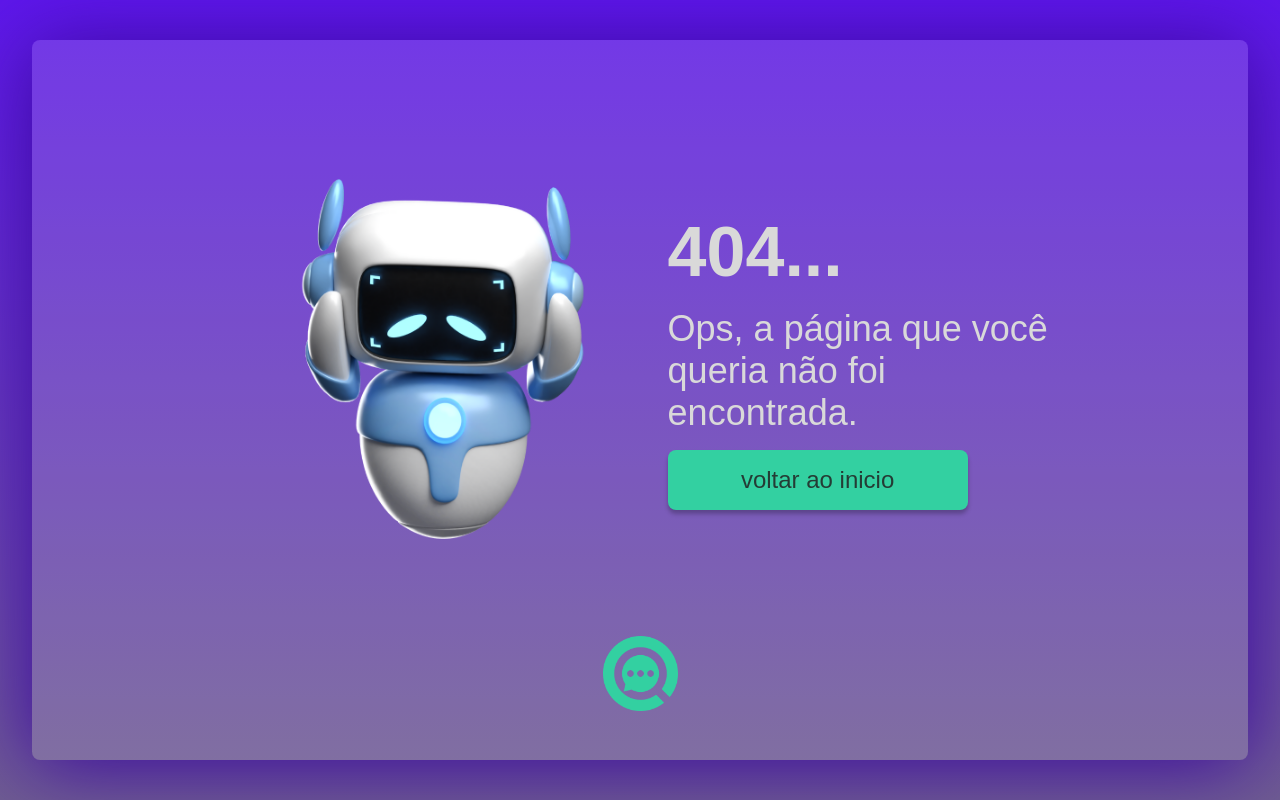
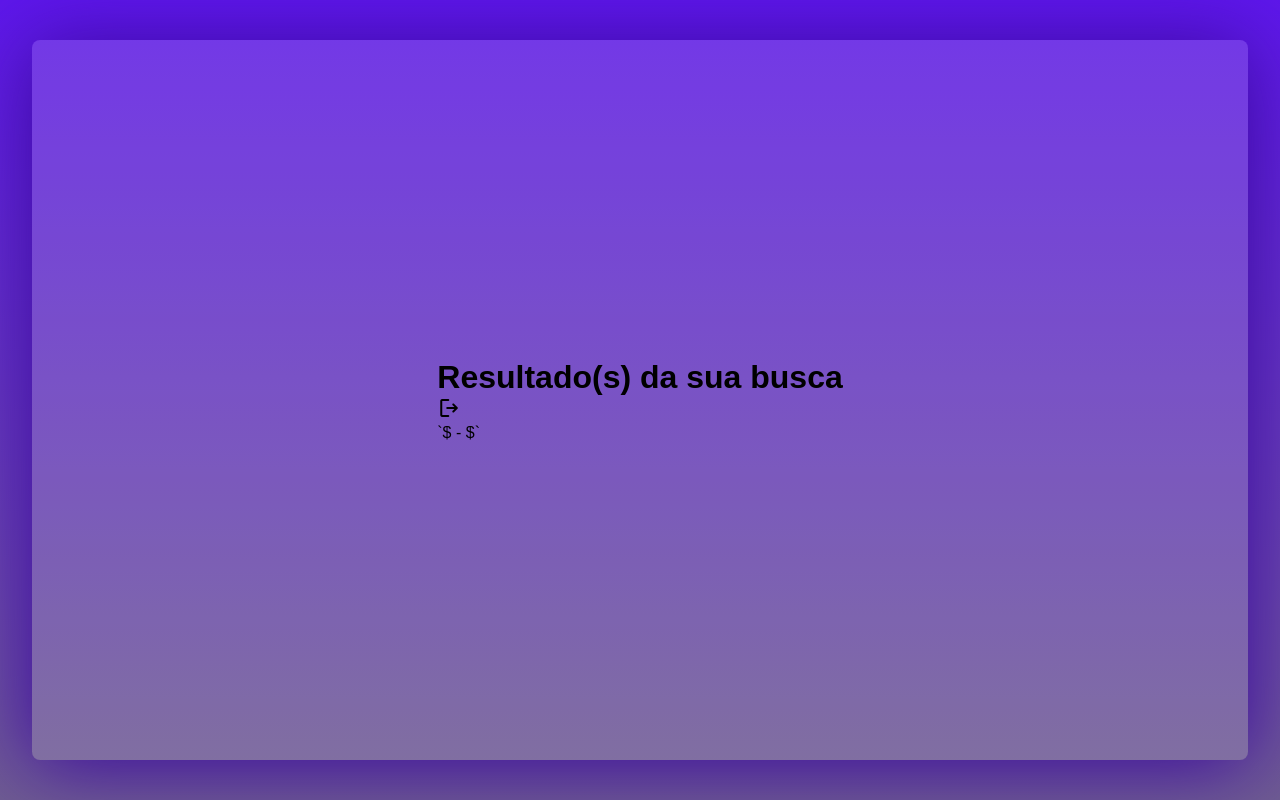
Before and after one commit to MarcosPaulo62/VemSearch, a React (Create React App) app: page /resultado-busca/1 in a window 1280 px wide. Before the commit this address had no page. Built offline with nearby package versions, Linux system fonts and the light colour scheme; sample sign-in values are in the browser's storage; a web font is replaced by a local one.

Commit message:
busca por nome feita

```diff
--- a/src/Routes.tsx
+++ b/src/Routes.tsx
@@ -19,7 +19,7 @@ export function RoutesVemSearch() {
                 <Route path="*" element={<NotFound/>}/>
                 <Route element={<RotaPrivada />}>
                     <Route path="/area-logada" element={<AreaLogada/>}/>
-                    <Route path="/resultado-busca" element={<ResultadoBusca/>}/>
+                <Route path="/resultado-busca/:name" element={<ResultadoBusca/>}/>
                 </Route>
             </Routes>
         </BrowserRouter>
--- a/src/components/CardResultados/CardResultados.tsx
+++ b/src/components/CardResultados/CardResultados.tsx
@@ -1,9 +1,18 @@
 import { ContainerCardResultados } from "./style";
 
-export function CardResultados(){
-    return(
+interface APICard{
+    nome: string;
+    logradouro: string;
+    cidade: string;
+    estado: string;
+}
+
+export function CardResultados({nome, logradouro, cidade, estado}: APICard) {
+    return (
         <ContainerCardResultados>
-
+            <h2>{nome}</h2>
+            <p>{logradouro}</p>
+            <p>`${cidade} - ${estado}`</p>
         </ContainerCardResultados>
     )
 }
--- a/src/components/CardResultados/style.ts
+++ b/src/components/CardResultados/style.ts
@@ -4,3 +4,9 @@ export const ContainerCardResultados = styled.div`
     display: flex;
     display: column;
 `
+
+export const UFEstado = styled.div`
+    display: flex;
+    flex-direction: row;
+
+`
--- a/src/pages/AreaLogada/AreaLogada.tsx
+++ b/src/pages/AreaLogada/AreaLogada.tsx
@@ -1,14 +1,31 @@
 import { CardBackground } from "../../components/CardBackground/CardBackground";
-import { Link } from 'react-router-dom';
+import { Link, useNavigate } from 'react-router-dom';
 import { SobreContainer, SobreDivCabecalho, SobreFooter, SobreSearch, SobreTextPrincipal } from "./styles";
 import { Button } from "../../components/Button/Button";
 import footerImage from "../../assets/footerImage.png"
+import { set, useForm } from 'react-hook-form';
+import { useState } from 'react';
+import { IFormNome } from "../../utils/interface";
+
 
 
 export function AreaLogada() {
+
+    const { register, handleSubmit, reset, formState: { errors } } = useForm<IFormNome>();
+    const navigate = useNavigate();
+
+
+
+    const onSubmit = (data: IFormNome) => {
+        navigate(`/resultado-busca/${data.nome}`)
+        console.log(data);
+        reset();
+    };
+
+
     const userLogado = localStorage.getItem("userLogado");
 
-    function logout(){
+    function logout() {
         localStorage.removeItem("userLogado");
         localStorage.removeItem("token");
     }
@@ -26,8 +43,16 @@ export function AreaLogada() {
                     </Link>
                 </SobreDivCabecalho>
                 <SobreSearch>
-                    <input placeholder="busque por um nome ou estado" type="text" />
-                    <Button width={"74px"} color={""} border={"none"} backgroundColor={"var(--brand-2)"} ><span className="material-symbols-rounded">search</span></Button>
+
+
+
+                    <form onSubmit={handleSubmit(onSubmit)}>
+                        <input placeholder="busque por um nome ou estado" type="text" {...register("nome")} required />
+                        <Button width={"74px"} color={""} border={"none"} backgroundColor={"var(--brand-2)"} ><span className="material-symbols-rounded">search</span></Button>
+                    </form>
+
+
+
                 </SobreSearch>
                 <SobreFooter>
                     <Link to={"/"}>
--- a/src/pages/AreaLogada/styles.ts
+++ b/src/pages/AreaLogada/styles.ts
@@ -42,8 +42,13 @@ export const SobreSearch = styled.div`
     flex-direction: row;
     gap: 5px;
 
+    form{
+        display: flex;
+        gap: 10px;
+    }
+
     input{
-        width: 500px;
+        width: 450px;
         border-radius: 8px;
         padding: 15px;
         border: none;
--- a/src/pages/NotFound/NotFound.tsx
+++ b/src/pages/NotFound/NotFound.tsx
@@ -1,6 +1,6 @@
 import { CardBackground } from "../../components/CardBackground/CardBackground";
 import { Link } from 'react-router-dom';
-import { SobreBody, SobreContainer, SobreFooter } from "./style";
+import { BtnNav, SobreBody, SobreContainer, SobreFooter } from "./style";
 import { Button } from "../../components/Button/Button";
 import footerImage from "../../assets/footerImage.png"
 import robo from '../../assets/robô-not-found.png';
@@ -16,11 +16,20 @@ export function NotFound() {
                     <div className="mensagem">
                         <h1>404...</h1>
                         <p>Ops, a página que você queria não foi encontrada.</p>
-                        <Link to='/'>
-                            <Button backgroundColor="var(--brand-2)" color="var(--black-85)" border="none" width="300px">
-                                voltar ao inicio
-                            </Button>
-                        </Link>
+
+                        <BtnNav>
+                            <Link to='/'>
+                                <Button backgroundColor="var(--brand-2)" color="var(--black-85)" border="none" width="200px">
+                                    voltar ao inicio
+                                </Button>
+                            </Link>
+                            <Link to={localStorage.getItem("token") ? "/area-logada" : '/login'}>
+                                <Button backgroundColor="var(--brand-2)" color="var(--black-85)" border="none" width="250px">
+                                    iniciar nova busca
+                                </Button>
+                            </Link>
+                        </BtnNav>
+
                     </div>
                 </SobreBody>
                 <SobreFooter>
--- a/src/pages/NotFound/style.ts
+++ b/src/pages/NotFound/style.ts
@@ -48,3 +48,9 @@ export const SobreFooter = styled.div`
         height: 75px;
     }
 `
+
+export const BtnNav = styled.div`
+    display: flex;
+    flex-direction: row;
+    gap: 10px;
+`
--- a/src/pages/ResultadoBusca/ResultadoBusca.tsx
+++ b/src/pages/ResultadoBusca/ResultadoBusca.tsx
@@ -1,7 +1,9 @@
 import { CardBackground } from "../../components/CardBackground/CardBackground";
+import { CardResultados } from "../../components/CardResultados/CardResultados";
 import { ContainerResultados } from "./style";
 
 export function ResultadoBusca() {
+
     return (
         <CardBackground width="95vw">
             <ContainerResultados>
@@ -10,7 +12,7 @@ export function ResultadoBusca() {
                     <span className="material-symbols-rounded">logout</span>
                 </div>
                 <div>
-
+                    <CardResultados nome={""} logradouro={""} cidade={""} estado={""} />
                 </div>
             </ContainerResultados>
         </CardBackground>
```
Also changed, not shown: src/utils/interface.ts (+13 -2 lines).
